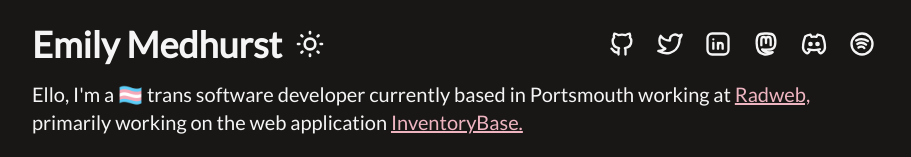
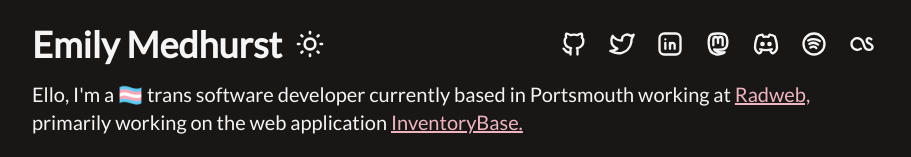
Before and after one commit to Pseudorizer/emilymedhurst-site, a SvelteKit app: page / in a window 1280 px wide. Shown: the top 157 px of the page, without its empty margins (184-1095 px from the left). Built offline with nearby package versions, Linux system fonts and the light colour scheme.

Commit message:
add lastfm link, extract nav icons to component, fix some css

```diff
--- a/src/lib/Navbar.svelte
+++ /dev/null
@@ -1,66 +0,0 @@
-<script lang='ts'>
-  import { onMount } from 'svelte';
-  import {
-    IconMoon,
-    IconSun,
-    IconBrandGithub,
-    IconBrandTwitter,
-    IconBrandLinkedin,
-    IconBrandMastodon,
-    IconBrandDiscord,
-    IconBrandSpotify
-  } from '@tabler/icons-svelte';
-
-  const iconSize = '1.75rem';
-
-  $: innerWidth = 0;
-  let icon = IconSun;
-
-  function toggleDarkMode() {
-    const root = document.querySelector('html');
-    icon = root.classList.toggle('dark') ? IconSun : IconMoon;
-  }
-
-  onMount(() => {
-    const root = document.querySelector('html');
-    icon = root.classList.contains('dark') ? IconSun : IconMoon;
-  });
-</script>
-
-<svelte:window bind:innerWidth />
-
-<nav class='flex flex-col gap-2 md:gap-0 md:flex-row items-center'>
-  <div class='flex justify-center md:justify-start gap-2 w-full'>
-    <a href='/'><h1>Emily Medhurst</h1></a>
-    <button on:click={toggleDarkMode}
-            class='hover:bg-lightHighlight hover:dark:bg-darkHighlight rounded-xl p-1' aria-label='theme'>
-      <svelte:component this={icon} size={innerWidth < 768 ? '2.25rem' : '2rem'} />
-    </button>
-  </div>
-  <div class='flex justify-between md:justify-center md:ml-auto gap-3'>
-    <a href='https://github.com/MiniCheese26' target='_blank' rel='me noopener noreferrer'
-       class='hover:bg-lightHighlight hover:dark:bg-darkHighlight rounded-xl p-1' aria-label='github'>
-      <IconBrandGithub size={iconSize} />
-    </a>
-    <a href='https://twitter.com/Pseudorizer' target='_blank' rel='me noopener noreferrer'
-       class='hover:bg-lightHighlight hover:dark:bg-darkHighlight rounded-xl p-1' aria-label='twitter'>
-      <IconBrandTwitter size={iconSize} />
-    </a>
-    <a href='https://www.linkedin.com/in/emily-medhurst-b2a236222' target='_blank' rel='me noopener noreferrer'
-       class='hover:bg-lightHighlight hover:dark:bg-darkHighlight rounded-xl p-1' aria-label='linkedin'>
-      <IconBrandLinkedin size={iconSize} />
-    </a>
-    <a href='https://tech.lgbt/@pseudorizer' target='_blank' rel='me noopener noreferrer'
-       class='hover:bg-lightHighlight hover:dark:bg-darkHighlight rounded-xl p-1' aria-label='mastodon'>
-      <IconBrandMastodon size={iconSize} />
-    </a>
-    <a href='https://discordapp.com/users/398887208947286017' target='_blank' rel='me noopener noreferrer'
-       class='hover:bg-lightHighlight hover:dark:bg-darkHighlight rounded-xl p-1' aria-label='discord'>
-      <IconBrandDiscord size={iconSize} />
-    </a>
-    <a href='https://open.spotify.com/user/minicheese26?si=086bf549522e4e7f' target='_blank' rel='me noopener noreferrer'
-       class='hover:bg-lightHighlight hover:dark:bg-darkHighlight rounded-xl p-1' aria-label='spotify'>
-      <IconBrandSpotify size={iconSize} />
-    </a>
-  </div>
-</nav>
--- /dev/null
+++ b/src/lib/navbar/Icon.svelte
@@ -0,0 +1,13 @@
+<script lang='ts'>
+  import { SvelteComponent } from 'svelte';
+
+  export let icon: SvelteComponent;
+  export let iconSize: string;
+  export let link: string;
+  export let ariaLabel: string;
+</script>
+
+<a href={link} target='_blank' rel='me noopener noreferrer'
+   class='hover:bg-lightHighlight hover:dark:bg-darkHighlight rounded-xl p-1' aria-label={ariaLabel}>
+  <svelte:component this={icon} size={iconSize} />
+</a>
--- /dev/null
+++ b/src/lib/navbar/Navbar.svelte
@@ -0,0 +1,51 @@
+<script lang='ts'>
+  import { onMount } from 'svelte';
+  import {
+    IconMoon,
+    IconSun,
+    IconBrandGithub,
+    IconBrandTwitter,
+    IconBrandLinkedin,
+    IconBrandMastodon,
+    IconBrandDiscord,
+    IconBrandSpotify,
+    IconBrandLastfm
+  } from '@tabler/icons-svelte';
+  import Icon from '$lib/navbar/Icon.svelte';
+
+  const iconSize = '1.75rem';
+
+  $: innerWidth = 0;
+  let icon = IconSun;
+
+  function toggleDarkMode() {
+    const root = document.querySelector('html');
+    icon = root.classList.toggle('dark') ? IconSun : IconMoon;
+  }
+
+  onMount(() => {
+    const root = document.querySelector('html');
+    icon = root.classList.contains('dark') ? IconSun : IconMoon;
+  });
+</script>
+
+<svelte:window bind:innerWidth />
+
+<nav class='flex flex-col gap-2 md:gap-0 md:flex-row items-center'>
+  <div class='flex justify-center md:justify-start gap-2'>
+    <a href='/static'><h1>Emily Medhurst</h1></a>
+    <button on:click={toggleDarkMode}
+            class='hover:bg-lightHighlight hover:dark:bg-darkHighlight rounded-xl p-1' aria-label='theme'>
+      <svelte:component this={icon} size={innerWidth < 768 ? '2.25rem' : '2rem'} />
+    </button>
+  </div>
+  <div class='flex md:justify-center md:ml-auto gap-3 flex-wrap'>
+    <Icon icon={IconBrandGithub} iconSize={iconSize} link='https://github.com/MiniCheese26' ariaLabel='github' />
+    <Icon icon={IconBrandTwitter} iconSize={iconSize} link='https://twitter.com/Pseudorizer' ariaLabel='twitter' />
+    <Icon icon={IconBrandLinkedin} iconSize={iconSize} link='https://www.linkedin.com/in/emily-medhurst-b2a236222' ariaLabel='linkedin' />
+    <Icon icon={IconBrandMastodon} iconSize={iconSize} link='https://tech.lgbt/@pseudorizer' ariaLabel='mastodon' />
+    <Icon icon={IconBrandDiscord} iconSize={iconSize} link='https://discordapp.com/users/398887208947286017' ariaLabel='discord' />
+    <Icon icon={IconBrandSpotify} iconSize={iconSize} link='https://open.spotify.com/user/minicheese26' ariaLabel='spotify' />
+    <Icon icon={IconBrandLastfm} iconSize={iconSize} link='https://www.last.fm/user/pseudorizer' ariaLabel='last.fm' />
+  </div>
+</nav>
--- a/src/routes/+layout.svelte
+++ b/src/routes/+layout.svelte
@@ -1,6 +1,6 @@
 <script>
   import '../app.css';
-  import Navbar from '$lib/Navbar.svelte';
+  import Navbar from '$lib/navbar/Navbar.svelte';
 </script>
 
 <div class='h-full max-w-4xl mx-auto p-6 text-dark dark:text-light'>
```
